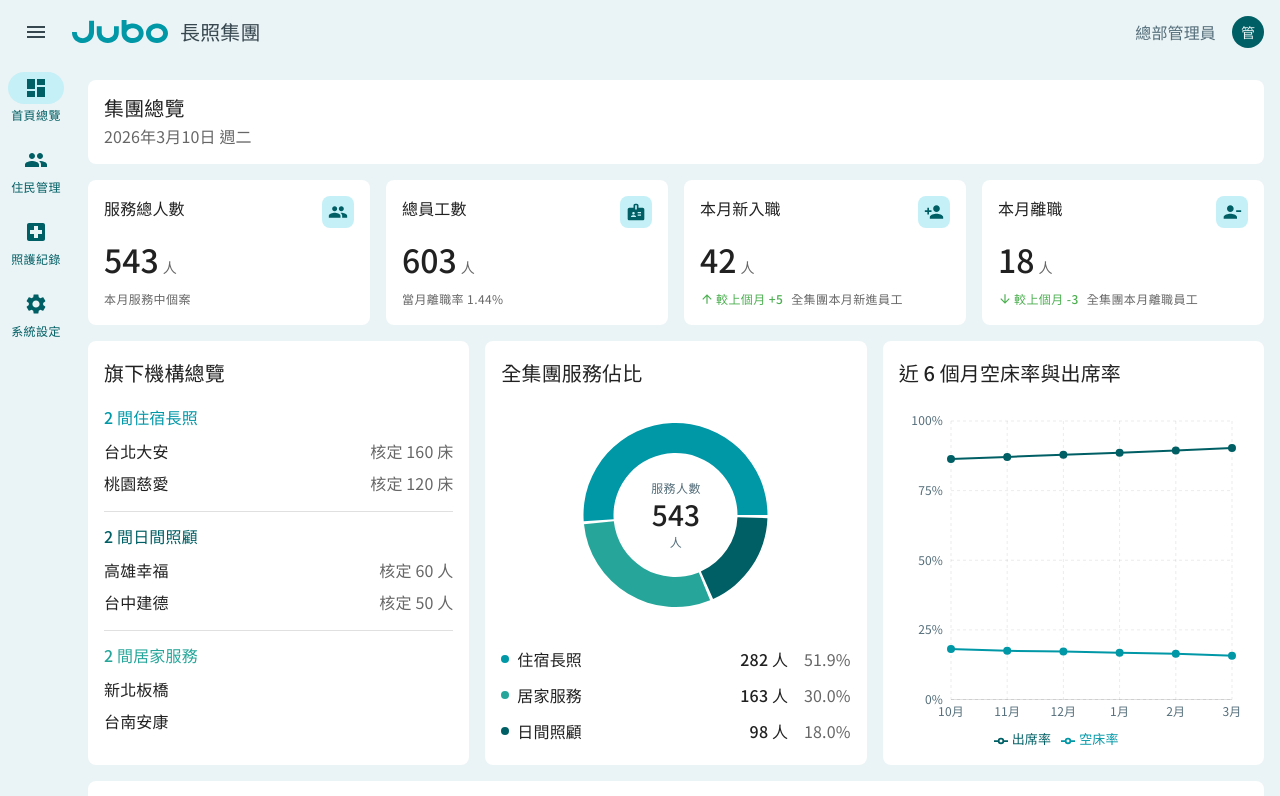
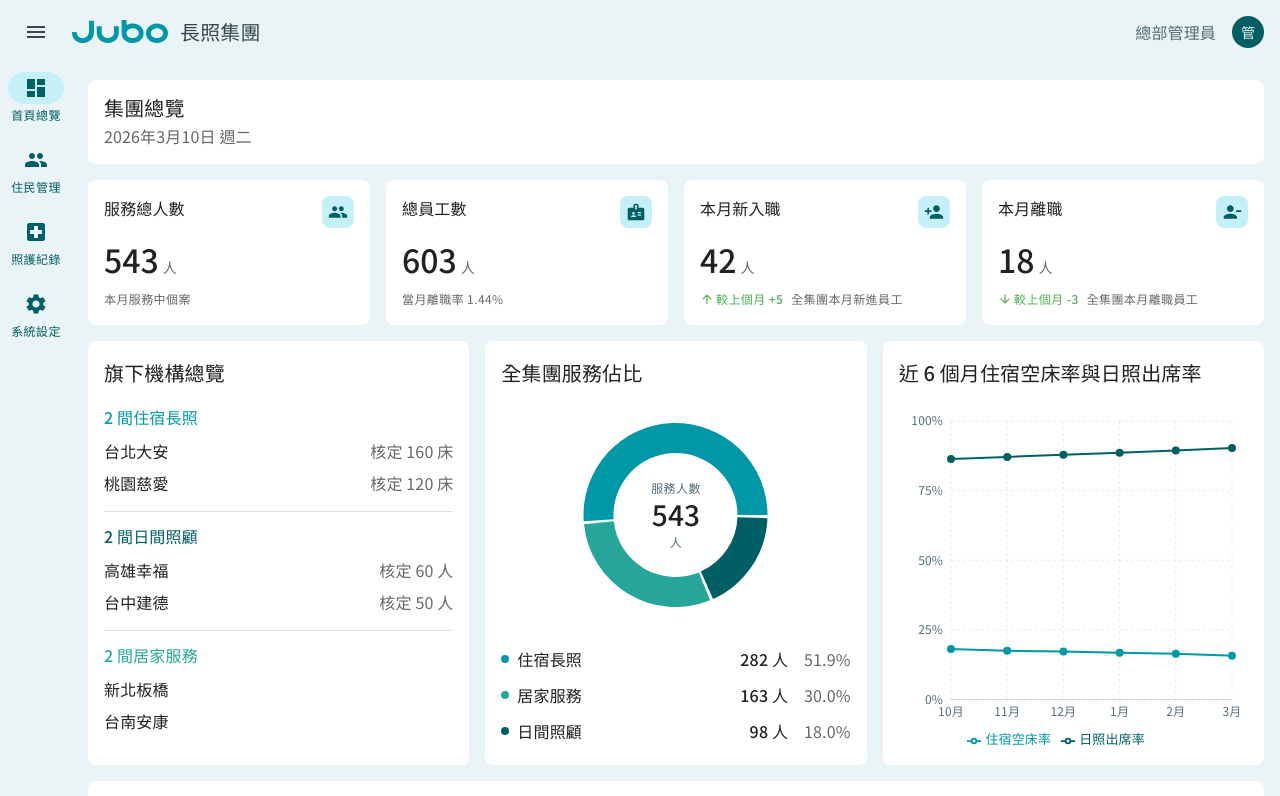
Before and after one commit to yienhuang/jubo_dashboard, a React (Vite) app: page /#/ in a window 1280 px wide. Shown: the top 796 px of the page. Built offline with nearby package versions, Linux system fonts and the light colour scheme.

Commit message:
修改空床率出席率文字

```diff
--- a/src/components/charts/OccupancyChart.jsx
+++ b/src/components/charts/OccupancyChart.jsx
@@ -10,12 +10,12 @@ import {
 } from 'recharts'
 
 const sample = [
-  { month: '10月', 空床率: 18.1, 出席率: 86.4 },
-  { month: '11月', 空床率: 17.5, 出席率: 87.1 },
-  { month: '12月', 空床率: 17.2, 出席率: 87.9 },
-  { month: '1月', 空床率: 16.8, 出席率: 88.6 },
-  { month: '2月', 空床率: 16.4, 出席率: 89.4 },
-  { month: '3月', 空床率: 15.7, 出席率: 90.3 },
+  { month: '10月', 住宿空床率: 18.1, 日照出席率: 86.4 },
+  { month: '11月', 住宿空床率: 17.5, 日照出席率: 87.1 },
+  { month: '12月', 住宿空床率: 17.2, 日照出席率: 87.9 },
+  { month: '1月', 住宿空床率: 16.8, 日照出席率: 88.6 },
+  { month: '2月', 住宿空床率: 16.4, 日照出席率: 89.4 },
+  { month: '3月', 住宿空床率: 15.7, 日照出席率: 90.3 },
 ]
 
 const axisStyle = {
@@ -61,7 +61,7 @@ export default function OccupancyChart({ data = sample, height = 280 }) {
         />
         <Line
           type="monotone"
-          dataKey="空床率"
+          dataKey="住宿空床率"
           stroke="#0097A7"
           strokeWidth={2}
           dot={{ r: 3, fill: '#0097A7' }}
@@ -69,7 +69,7 @@ export default function OccupancyChart({ data = sample, height = 280 }) {
         />
         <Line
           type="monotone"
-          dataKey="出席率"
+          dataKey="日照出席率"
           stroke="#005F64"
           strokeWidth={2}
           dot={{ r: 3, fill: '#005F64' }}
--- a/src/pages/Dashboard.jsx
+++ b/src/pages/Dashboard.jsx
@@ -152,7 +152,7 @@ function OccupancyTrendCard() {
           flexDirection: 'column',
         }}
       >
-        <SectionHeader title="近 6 個月空床率與出席率" />
+        <SectionHeader title="近 6 個月住宿空床率與日照出席率" />
         <Box sx={{ flex: 1, minHeight: 0 }}>
           <OccupancyChart height="100%" />
         </Box>
```
